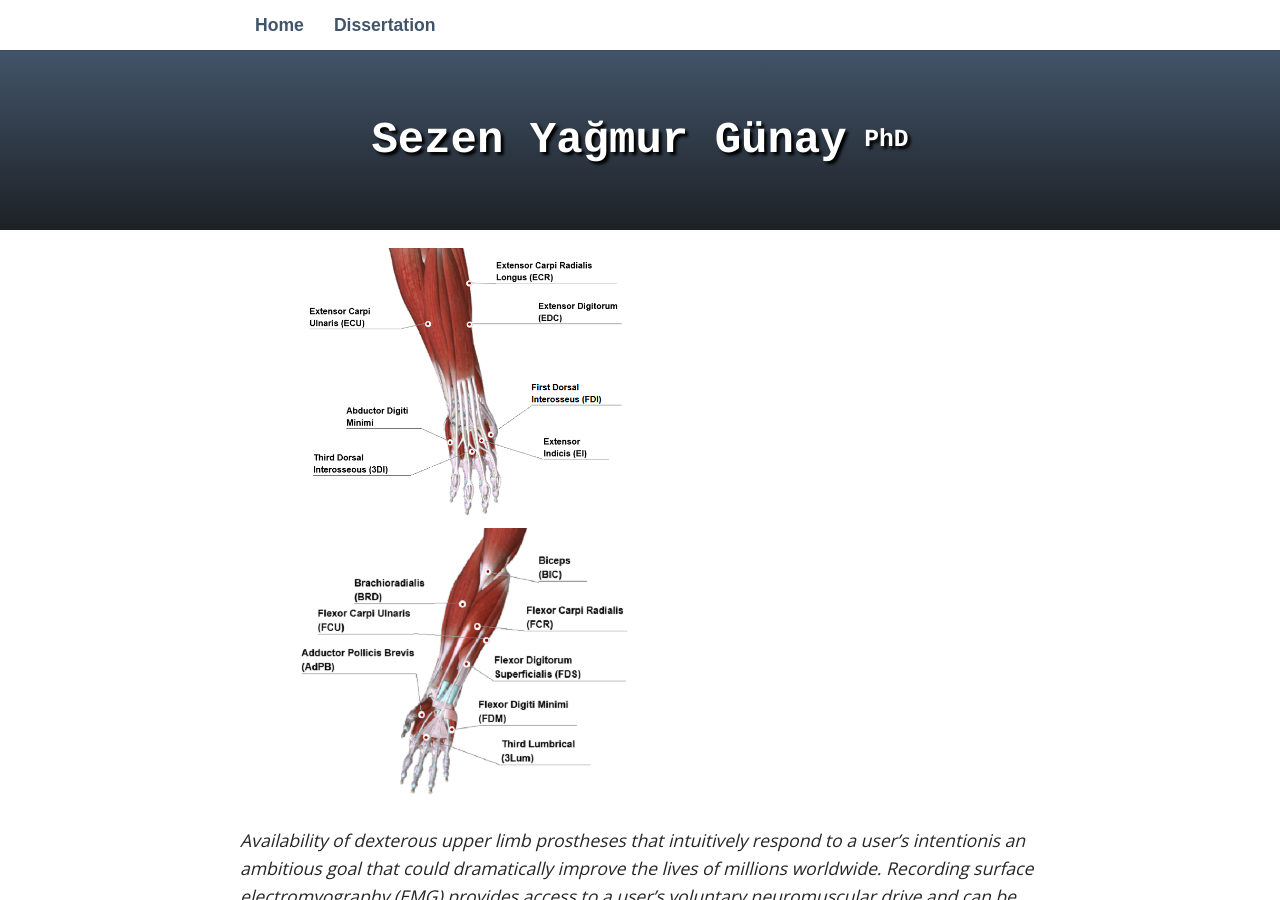
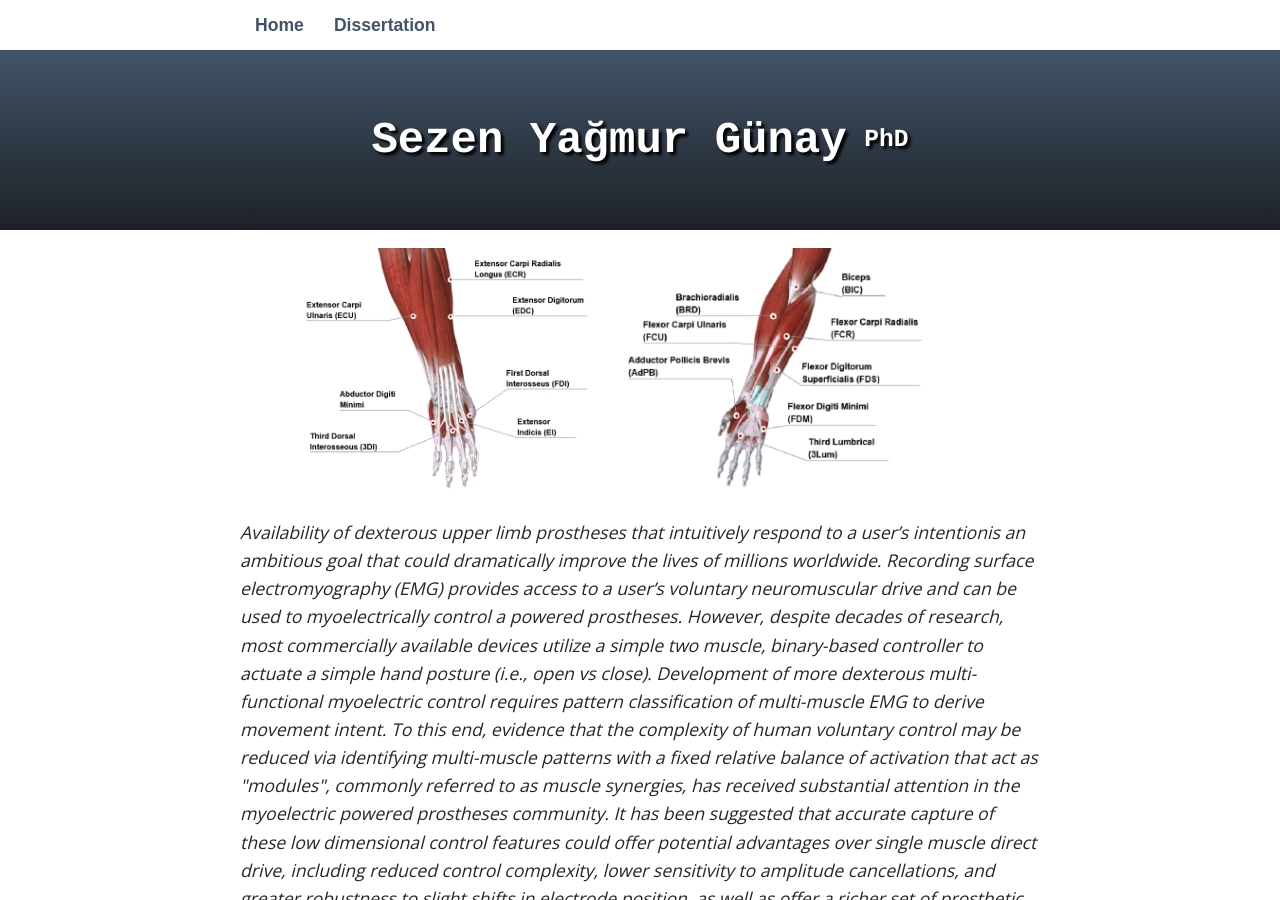
Before and after one commit to syagmur/syagmur.github.io, a Jekyll site: the page built from Dissertation/transferEMG.html, in a window 1280 px wide and 900 px high. Built offline with Jekyll 4.4.1, drawn with Linux system fonts in a browser that asks for light colours; nearby versions of some CDN libraries; some web fonts are replaced; library files that are not in the unit come from our copies.

Commit message:
Update transferEMG.html

```diff
--- a/Dissertation/transferEMG.html
+++ b/Dissertation/transferEMG.html
@@ -5,8 +5,8 @@ title: Sezen Yağmur Günay , PhD
 
 <div id="wrapper">
 <figure>
-<img class="fblogo" border="0" width="50%" alt="Posterior View of Muscles" src="/images/11.png"/></a>
-<img  class="fblogo" border="0" width="50%" alt="Anterior View of Muscles" src="/images/21.png"/></a>
+<img class="fblogo" border="0" width="45%" alt="Posterior View of Muscles" src="/images/11.png"/></a>
+<img  class="fblogo" border="0" width="45%" alt="Anterior View of Muscles" src="/images/21.png"/></a>
 </figure>
 </div>
 
```
